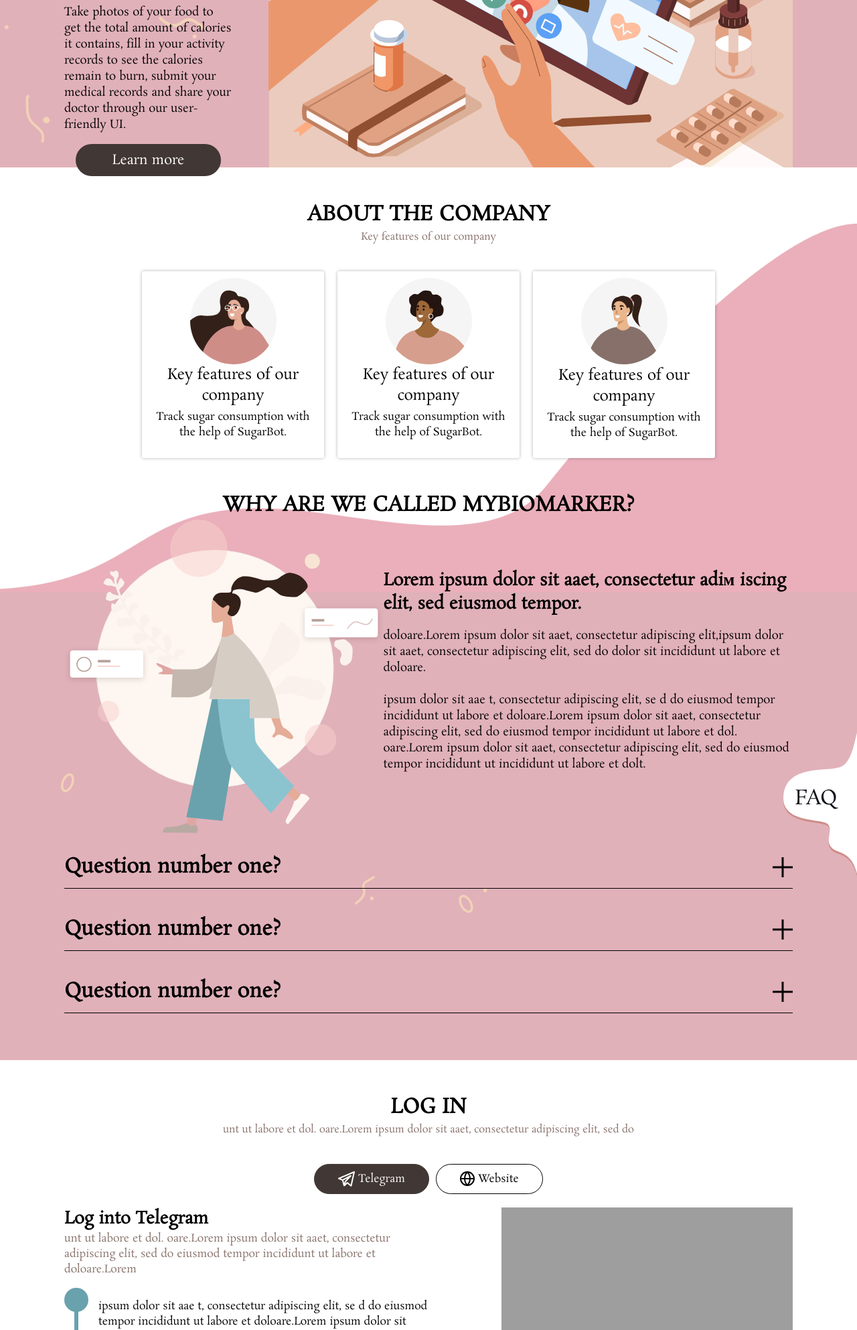
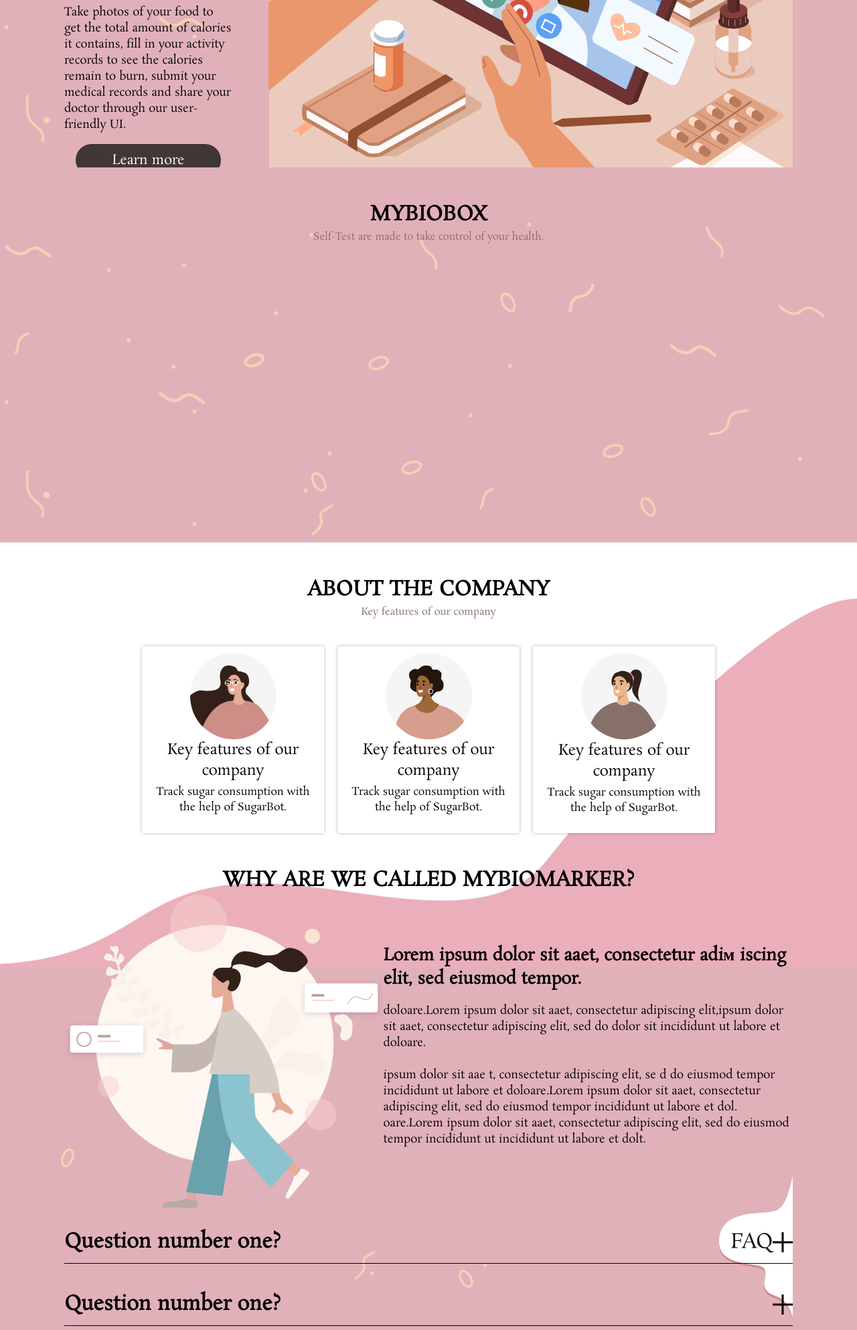
Before and after one commit to lisapol/mybiomarker-flask, a PHP site: page / in a window 1280 px wide. Shown: the part 310-2296 px from the top of the page at 67% size. Run offline with PHP 8.4, Linux system fonts and the light colour scheme; grey boxes are pictures that could not be loaded.

Commit message:
added new mybioxsection.

```diff
--- a/css/master.css
+++ b/css/master.css
@@ -232,12 +232,13 @@
   top: -100px;
 }
 
-.faq {
+.faaq {
   position: absolute;
   right: 0;
   width: 110px;
-  top: 30%;
+  top: 57%;
 }
+
 
 * {
   box-sizing: border-box;
@@ -267,6 +268,15 @@ header {
   justify-content: center;
   box-shadow: 0 5px 10px rgba(0,0,0,.3);
 }
+.mybiobox-section {
+  background-image: url(.././img/bg-2.svg);
+  background-repeat: no-repeat;
+  background-position: center;
+  background-size: cover;
+  background-color: #ffcee7;
+  height: 70vh;
+  max-height: 739px;
+}
 nav {
   padding: 10px 0;
   gap: 20px;
@@ -280,7 +290,6 @@ nav a {
   text-decoration: none;
 }
 section {
-
   position: relative;
   width: 100%;
   display: flex;
@@ -308,7 +317,6 @@ footer {
   display: flex;
   flex-direction: column;
   align-items: center;
-  justify-content: center;
   justify-content: center;
 }
 .follow {
@@ -391,7 +399,7 @@ footer {
 }
 .brown-btn {
   border: 1px solid #413734;
-  background: #413734;
+  background: #0088cc;
   color: #fff;
 
 }
@@ -434,7 +442,7 @@ header .soc-icons {
   gap: 10px;
 }
 footer .soc-icons {
-  gap: 20px;
+  gap: 25px;
 }
 .about-company-section {
   z-index: 2;
@@ -547,6 +555,7 @@ footer .soc-icons {
   width: 100%;
   display: flex;
   justify-content: space-between;
+  z-index: 1;
 }
 .control {
   display: flex;
@@ -651,7 +660,7 @@ footer .soc-icons {
   align-items: center;
 }
 .footer-container {
-  margin: 20px 0 0 0;
+  margin: 10px 0 0 0;
   width: 100%;
   max-width: 1650px;
   width: 85%;
--- a/index.html
+++ b/index.html
@@ -7,7 +7,7 @@
   <link rel="stylesheet" href="./css/master.css">
   <script src='./js/master.js' defer></script>
   <script src='./js/articles.js' defer></script>
-  <title>[[*pagetitle]]</title>
+  <title>MyBioMarker</title>
 </head>
 <body>
   <a id="top"></a>
@@ -50,6 +50,16 @@
         <img class='passport-img' src="./img/passport-img.svg" alt="">
       </div>
     </section>
+
+    <section class="mybiobox-section">
+      <div class="container">
+        <div class='title-content'>
+          <h2>MyBioBox</h2>
+            <span>Self-Test are made to take control of your health.</span>
+        </div>
+      </div>
+    </section>
+
     <section class='about-company-section'>
       <a id='about'></a>
       <div class="container flex-column">
@@ -83,7 +93,7 @@
       </div>
     </section>
     <section class='bioMarker-section'>
-      <img class='faq' src="./img/faq.svg" alt="">
+<!--      <img class='faq' src="./img/faq.svg" alt="">-->
       <img class='background-line' src="./img/background-line-1.png" alt="">
       <div class="container flex-column">
         <h2>Why are we called MyBioMarker?</h2>
@@ -101,6 +111,7 @@
             </p>
           </div>
         </div>
+        <img class="faaq" src="./img/faq.svg" width="300" alt="">
         <ul class="question-list">
           <li>
             <div class="question-title"><span>Question number one?</span> <div class="control"><img src="./img/plus.svg" alt=""><img src="./img/minus.svg" alt=""></div></div>
@@ -140,7 +151,7 @@
         </div>
         <div class="btn-list">
           <a href="" class="btn brown-btn"><img src="./img/icons/telegram.svg" alt="">Telegram</a>
-          <a href="[[~2]] target='_blank" class="btn white-btn"><img src="./img/icons/web.svg" alt="">Website</a>
+<!--          <a href="[[~2]] target='_blank" class="btn white-btn"><img src="./img/icons/web.svg" alt="">Website</a>-->
         </div>
         <div class="log-in-content">
           <div>
@@ -172,8 +183,8 @@
         <a id="work"></a>
         <div class="container flex-column">
           <div class="title-content">
-            <h2>Our Articles</h2>
-            <span>Our products in pictures.</span>
+            <h2>MyBioMarker articles.</h2>
+            <span>Explore our TOP-3 articles, follow us on Meduza or Instagram for more.</span>
           </div>
           <div class="box-flex justify-between">
             <div class="follow">
@@ -182,7 +193,7 @@
             </div>
             <div class="article-list">
               <div class="article-item">
-                <img src="./img/articles/img.png" alt="">
+                <img src="./img/articles/hands.png" alt="">
                 <div>
                   <span class='article-title'>Eiusmod tempor incididunt ut labore et doloare.Lorem ipsum dolor ipsum dolo.</span>
                   <p class="article-content">adipiscing elit, sed do eiu sm od tempor incididunt ut piselit, sed.</p>
@@ -190,7 +201,7 @@
                 </div>
               </div>
               <div class="article-item">
-                <img src="./img/articles/img.png" alt="">
+                <img src="./img/articles/hands.png" alt="">
                 <div>
                   <span class='article-title'>Eiusmod tempor incididunt ut labore et doloare.Lorem ipsum dolor ipsum dolo.</span>
                   <p class="article-content">adipiscing elit, sed do eiu sm od tempor incididunt ut piselit, sed.</p>
@@ -198,7 +209,7 @@
                 </div>
               </div>
               <div class="article-item">
-                <img src="./img/articles/img.png" alt="">
+                <img src="./img/articles/hands.png" alt="">
                 <div>
                   <span class='article-title'>Eiusmod tempor incididunt ut labore et doloare.Lorem ipsum dolor ipsum dolo.</span>
                   <p class="article-content">adipiscing elit, sed do eiu sm od tempor incididunt ut piselit, sed.</p>
@@ -206,7 +217,7 @@
                 </div>
               </div>
               <div class="article-item">
-                <img src="./img/articles/img.png" alt="">
+                <img src="./img/articles/hands.png" alt="">
                 <div>
                   <span class='article-title'>Eiusmod tempor incididunt ut labore et doloare.Lorem ipsum dolor ipsum dolo.</span>
                   <p class="article-content">adipiscing elit, sed do eiu sm od tempor incididunt ut piselit, sed.</p>
@@ -225,11 +236,11 @@
             <h2>SUBSCRIBE</h2>
           </div>
           <form class='form' action="">
-            <span>Closed beta version is coming to an end. Register your interest to be notified when we launch:</span>
+            <span>Closed beta version is coming to an end. Register your interest to be notified when we launch.</span>
             <input class='form-input' type="text" name="email" value="E-mail">
             <input class='form-btn' type="submit" value="Subscribe">
             <div class="send-file">
-              <lable for="file-input" class="file-add"><img src="./img/icons/clip.svg" alt="">Attach a file</lable for="file-input">
+<!--              <lable for="file-input" class="file-add"><img src="./img/icons/clip.svg" alt="">Attach a file</lable for="file-input">-->
               <input id="file-input" type="file">
             </div>
             <img src="./img/form-img.svg" alt="">
@@ -254,12 +265,6 @@
         <a href="">Безопасность</a>
         <a href="">Для бизнеса</a>
       </div>
-      <div class="footer-item">
-        <div class="footer-item-title">Company</div>
-        <a href="">Приложение</a>
-        <a href="">Безопасность</a>
-        <a href="">Для бизнеса</a>
-      </div>
       <div class="soc-icons">
         <a href=""><img src="./img/icons/f-w.svg" alt=""></a>
         <a href="https://www.linkedin.com/in/elizaveta-poluboiarinova"><img src="./img/icons/in-w.svg" alt=""></a>
```
Also changed, not shown: img/articles/hands.png (added), img/bg-2.svg (added), img/hands.svg (added), img/icons/top.svg, img/img.png (added), img/top.svg (added).
